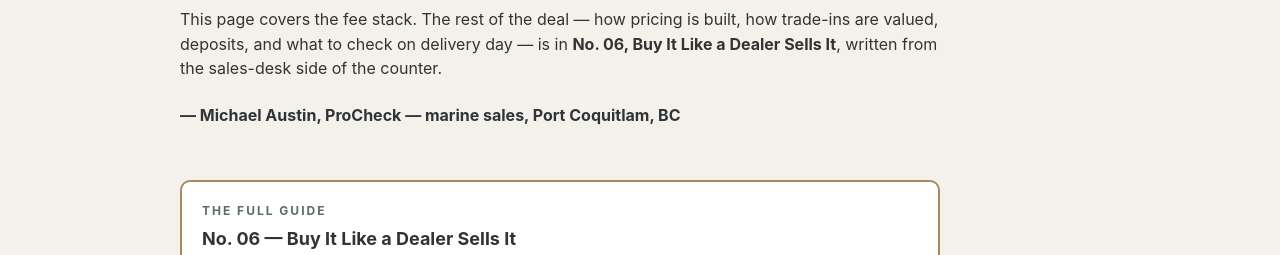
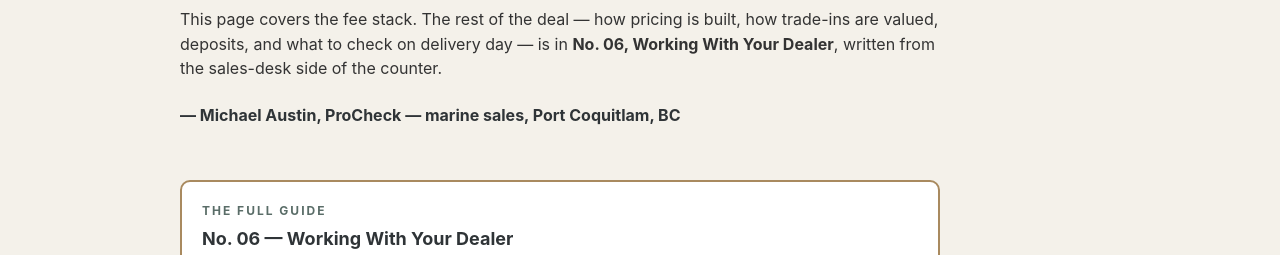
Before and after one commit to ProCheckMarine/procheckmarine.com, a plain HTML site: page boat-dealer-fees-canada/index.html in a window 1280 px wide. Shown: the part 2565-2820 px from the top of the page. Drawn offline with Linux system fonts and the light colour scheme.

Commit message:
Rename No. 06 in dealer fees guide CTA

```diff
--- a/boat-dealer-fees-canada/index.html
+++ b/boat-dealer-fees-canada/index.html
@@ -179,13 +179,13 @@
 <p>And when a price looks too good, check the sheet for the reverse trick: a low advertised number with the freight, rigging and fees waiting underneath it. The advertised price is marketing. The out-the-door number is the deal.</p>
 <hr />
 <h2>The full picture, from the other side of the desk</h2>
-<p>This page covers the fee stack. The rest of the deal — how pricing is built, how trade-ins are valued, deposits, and what to check on delivery day — is in <strong>No. 06, Buy It Like a Dealer Sells It</strong>, written from the sales-desk side of the counter.</p>
+<p>This page covers the fee stack. The rest of the deal — how pricing is built, how trade-ins are valued, deposits, and what to check on delivery day — is in <strong>No. 06, Working With Your Dealer</strong>, written from the sales-desk side of the counter.</p>
 <p class="author-line">— Michael Austin, ProCheck — marine sales, Port Coquitlam, BC</p>
   </article>
 
     <div class="card featured cta-box">
       <div class="no">The full guide</div>
-      <h3>No. 06 — Buy It Like a Dealer Sells It</h3>
+      <h3>No. 06 — Working With Your Dealer</h3>
       <p>The whole dealer purchase from the other side of the desk — pricing, fees, trade-ins, deposits and delivery day. Instant-download PDF.</p>
       <div class="price">$16.99</div>
       <div class="buy-row"><a class="buy-etsy" href="https://www.etsy.com/ca/listing/4618312270">Buy on Etsy</a><a class="buy-gum" href="https://procheck.gumroad.com/l/xaafp">Gumroad</a></div>
```
